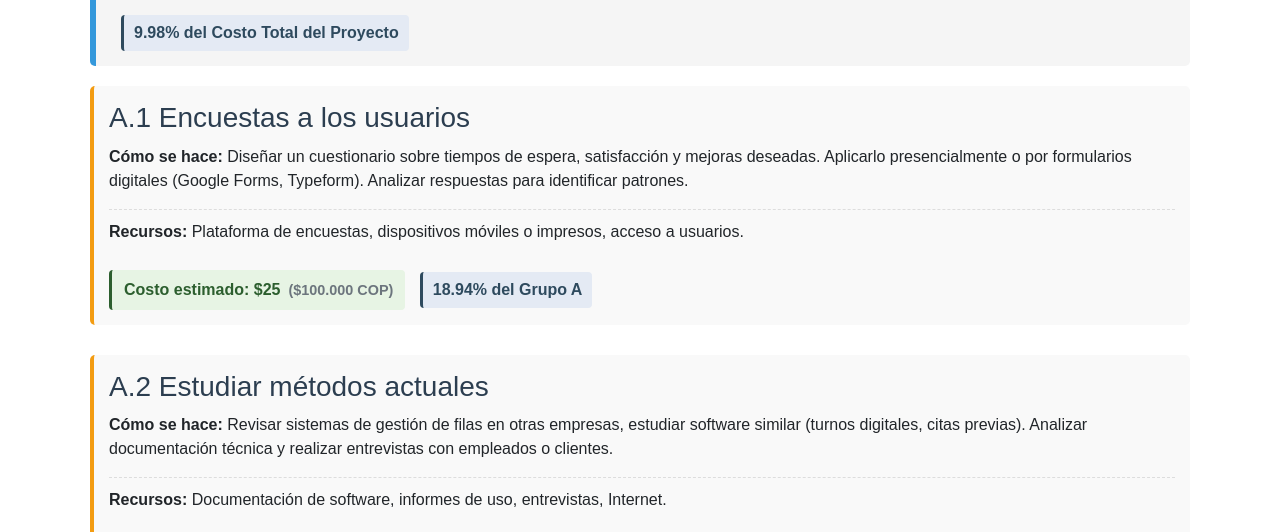
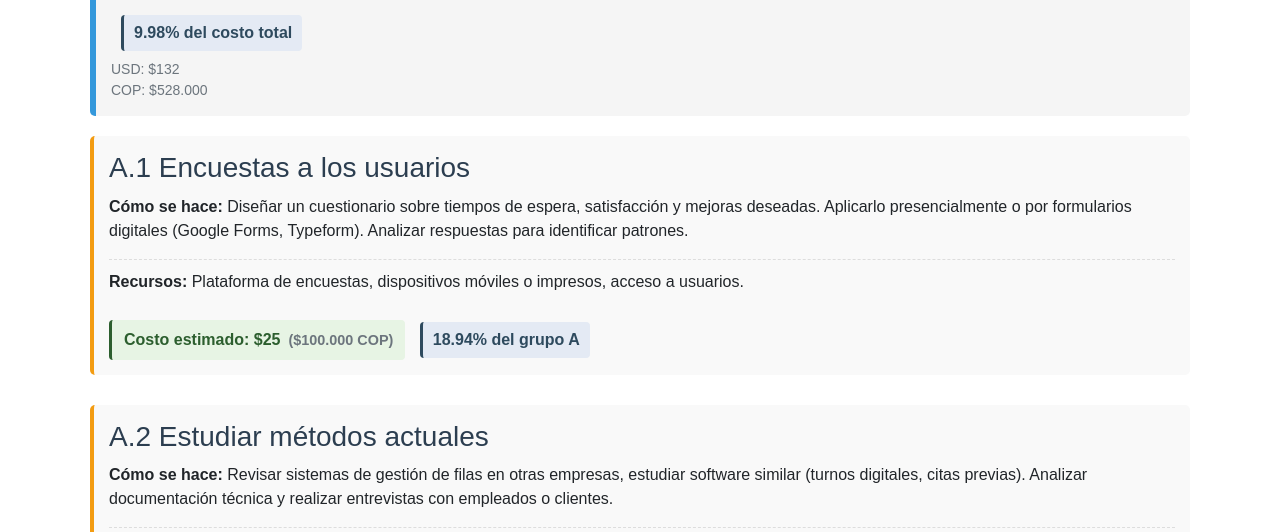
Before and after one commit to Shanti300/Gantt_SILAS, a plain HTML site: page actividades.html in a window 1280 px wide. Shown: the part 268-800 px from the top of the page. Drawn offline with nearby package versions, Linux system fonts and the light colour scheme.

Commit message:
Update actividades.html

```diff
--- a/actividades.html
+++ b/actividades.html
@@ -603,109 +603,28 @@
     <script src="https://cdnjs.cloudflare.com/ajax/libs/bootstrap/4.6.2/js/bootstrap.min.js"></script>
 <script>
 document.addEventListener('DOMContentLoaded', function() {
-    const tasaCambio = 4000; // Tasa de cambio USD a COP
-
-    const priceTags = document.querySelectorAll('.price-tag');
-    const activities = [];
-    let total = 0;
-
-    const grupos = {}; // Guardará sumas por grupo A, B, C, D, etc.
-
-    let dentroPuntoControl = true;
-
-    priceTags.forEach(tag => {
-        const activityDiv = tag.closest('.activity');
-        const activityName = activityDiv.querySelector('h3').textContent.trim();
-        const groupLetter = activityName.charAt(0).toUpperCase();
-
-        // Detectar si pasamos el checkpoint de 3.4 meses (después de actividad K)
-        if (groupLetter > 'K') dentroPuntoControl = false;
-
-        let precioTexto = tag.textContent.match(/\$([\d,]+)/);
-        if (precioTexto) {
-            let precio = parseInt(precioTexto[1].replace(/,/g, ''), 10);
-            activities.push({
-                group: groupLetter,
-                price: precio,
-                tag: tag,
-                activityDiv: activityDiv,
-                activityName: activityName,
-                dentroPuntoControl: dentroPuntoControl
-            });
-
-            // Sumar al total solo si está dentro del Punto de Control (A-K)
-            if (dentroPuntoControl) {
-                total += precio;
-                grupos[groupLetter] = (grupos[groupLetter] || 0) + precio;
-            }
-        }
-    });
-
-    // Mostrar porcentaje por grupo
-    for (const [grupo, costoGrupo] of Object.entries(grupos)) {
-        const porcentajeGrupo = (costoGrupo / total) * 100;
-
-        const groupHeader = document.querySelector(`#group-${grupo.toLowerCase()} .group-percentage`);
-        if (groupHeader) {
-            groupHeader.innerHTML = `
-                <div class="percentage-tag">
-                    ${porcentajeGrupo.toFixed(2)}% del Costo Total del Proyecto
-                </div>`;
-        }
-    }
-
-    // Mostrar porcentaje por actividad respecto a su grupo
-    activities.forEach(activity => {
-        if (grupos[activity.group] && activity.dentroPuntoControl) {
-            const porcentajeActividad = (activity.price / grupos[activity.group]) * 100;
-
-            const porcentajeDiv = activity.activityDiv.querySelector('.activity-percentage');
-            if (porcentajeDiv) {
-                porcentajeDiv.innerHTML = `${porcentajeActividad.toFixed(2)}% del Grupo ${activity.group}`;
-            }
-        }
-    });
-
-    const totalCOP = total * tasaCambio;
-
-    // Mostrar total del proyecto
-    const container = document.querySelector('.container.content');
-    const totalDiv = document.createElement('div');
-    totalDiv.classList.add('card', 'bg-light', 'mt-5', 'mb-5');
-    totalDiv.innerHTML = `
-        <div class="card-body text-center">
-            <h3 class="card-title text-primary">Costo Total Estimado del Proyecto (Primeros 3.4 meses)</h3>
-            <div class="h4 mt-3 font-weight-bold text-success">
-                USD: $${total.toLocaleString()}
-            </div>
-            <div class="h5 mt-2 text-muted">
-                COP: $${totalCOP.toLocaleString()}
-            </div>
-        </div>
-    `;
-    container.appendChild(totalDiv);
-});
-</script>
-
-
-<script>
-document.addEventListener('DOMContentLoaded', function() {
     const tasaCambio = 4000; // USD -> COP
 
     const botonToggle = document.getElementById('toggle-actividades-l-p');
     const actividades = document.querySelectorAll('.activity');
+    const priceTags = document.querySelectorAll('.price-tag');
+    const grupos = {}; // Guardar sumas por grupo (A, B, C, etc.)
+    const activities = [];
 
-    // Función para ocultar inicialmente actividades L-P
+    let total = 0;
+    let dentroPuntoControl = true;
+
+    // --- Inicializar: Ocultar actividades L-P al cargar ---
     actividades.forEach(activity => {
         const nombreActividad = activity.querySelector('h3').textContent.trim();
         const letraGrupo = nombreActividad.charAt(0).toUpperCase();
 
         if (letraGrupo >= 'L' && letraGrupo <= 'P') {
-            activity.classList.add('d-none'); // Ocultarlas al cargar
+            activity.classList.add('d-none'); // Ocultar al cargar
         }
     });
 
-    // Toggle dinámico de mostrar/ocultar L-P
+    // --- Botón Mostrar/Ocultar dinámico ---
     botonToggle.addEventListener('click', function() {
         let visibles = false;
 
@@ -719,36 +638,99 @@ document.addEventListener('DOMContentLoaded', function() {
             }
         });
 
-        // Cambiar texto del botón dinámicamente
-        if (visibles) {
-            botonToggle.textContent = 'Ocultar actividades L-P';
-        } else {
-            botonToggle.textContent = 'Mostrar actividades L-P';
-        }
+        botonToggle.textContent = visibles ? 'Ocultar actividades L-P' : 'Mostrar actividades L-P';
     });
 
-    // --- Ahora, función para mostrar el equivalente en COP ---
-    const priceTags = document.querySelectorAll('.price-tag');
+    // --- Procesar actividades y calcular costos ---
+    priceTags.forEach(tag => {
+        const activityDiv = tag.closest('.activity');
+        const activityName = activityDiv.querySelector('h3').textContent.trim();
+        const groupLetter = activityName.charAt(0).toUpperCase();
 
-    priceTags.forEach(tag => {
-        const precioTexto = tag.textContent.match(/\$([\d,]+)/);
+        if (groupLetter > 'K') dentroPuntoControl = false;
+
+        let precioTexto = tag.textContent.match(/\$([\d,]+)/);
         if (precioTexto) {
             let precioUSD = parseInt(precioTexto[1].replace(/,/g, ''), 10);
             let precioCOP = precioUSD * tasaCambio;
 
-            // Crear un pequeño span para mostrar el COP
+            // Mostrar al lado el precio en COP
             const copTag = document.createElement('span');
             copTag.classList.add('text-muted', 'ml-2');
             copTag.style.fontSize = '0.9em';
             copTag.innerHTML = `($${precioCOP.toLocaleString('es-CO')} COP)`;
+            tag.appendChild(copTag);
 
-            tag.appendChild(copTag);
+            activities.push({
+                group: groupLetter,
+                price: precioUSD,
+                tag: tag,
+                activityDiv: activityDiv,
+                activityName: activityName,
+                dentroPuntoControl: dentroPuntoControl
+            });
+
+            // Acumular costos por grupo dentro del punto de control
+            if (dentroPuntoControl) {
+                total += precioUSD;
+                grupos[groupLetter] = (grupos[groupLetter] || 0) + precioUSD;
+            }
         }
     });
+
+    // --- Mostrar % y costo total de cada grupo ---
+    for (const [grupo, costoGrupoUSD] of Object.entries(grupos)) {
+        const porcentajeGrupo = (costoGrupoUSD / total) * 100;
+        const costoGrupoCOP = costoGrupoUSD * tasaCambio;
+
+        const groupHeader = document.querySelector(`#group-${grupo.toLowerCase()} .group-percentage`);
+        if (groupHeader) {
+            groupHeader.innerHTML = `
+                <div class="percentage-tag mb-2">
+                    ${porcentajeGrupo.toFixed(2)}% del costo total
+                </div>
+                <div class="text-muted small">
+                    USD: $${costoGrupoUSD.toLocaleString('en-US')} <br>
+                    COP: $${costoGrupoCOP.toLocaleString('es-CO')}
+                </div>
+            `;
+        }
+    }
+
+    // --- Mostrar % por actividad respecto a su grupo ---
+    activities.forEach(activity => {
+        if (grupos[activity.group] && activity.dentroPuntoControl) {
+            const porcentajeActividad = (activity.price / grupos[activity.group]) * 100;
+
+            const porcentajeDiv = activity.activityDiv.querySelector('.activity-percentage');
+            if (porcentajeDiv) {
+                porcentajeDiv.innerHTML = `${porcentajeActividad.toFixed(2)}% del grupo ${activity.group}`;
+            }
+        }
+    });
+
+    // --- Mostrar total del proyecto ---
+    const totalCOP = total * tasaCambio;
+    const container = document.querySelector('.container.content');
+    const totalDiv = document.createElement('div');
+    totalDiv.classList.add('card', 'bg-light', 'mt-5', 'mb-5');
+    totalDiv.innerHTML = `
+        <div class="card-body text-center">
+            <h3 class="card-title text-primary">Costo Total Estimado del Proyecto (Primeros 3.4 meses)</h3>
+            <div class="h4 mt-3 font-weight-bold text-success">
+                USD: $${total.toLocaleString('en-US')}
+            </div>
+            <div class="h5 mt-2 text-muted">
+                COP: $${totalCOP.toLocaleString('es-CO')}
+            </div>
+            <div class="h6 mt-4 text-secondary">
+                Hecho por: Julian D. Navarro G.
+            </div>
+        </div>
+    `;
+    container.appendChild(totalDiv);
 });
 </script>
 
-
-
 </body>
 </html>
```
